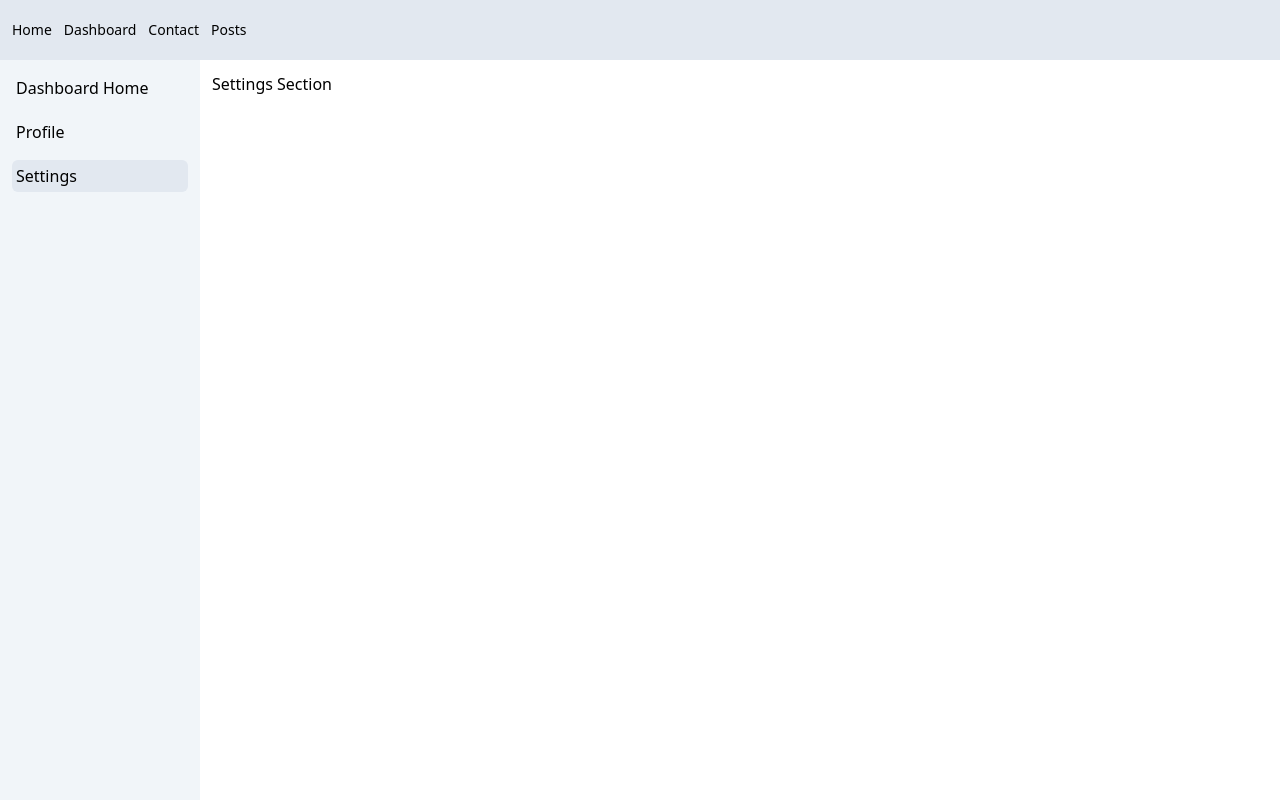
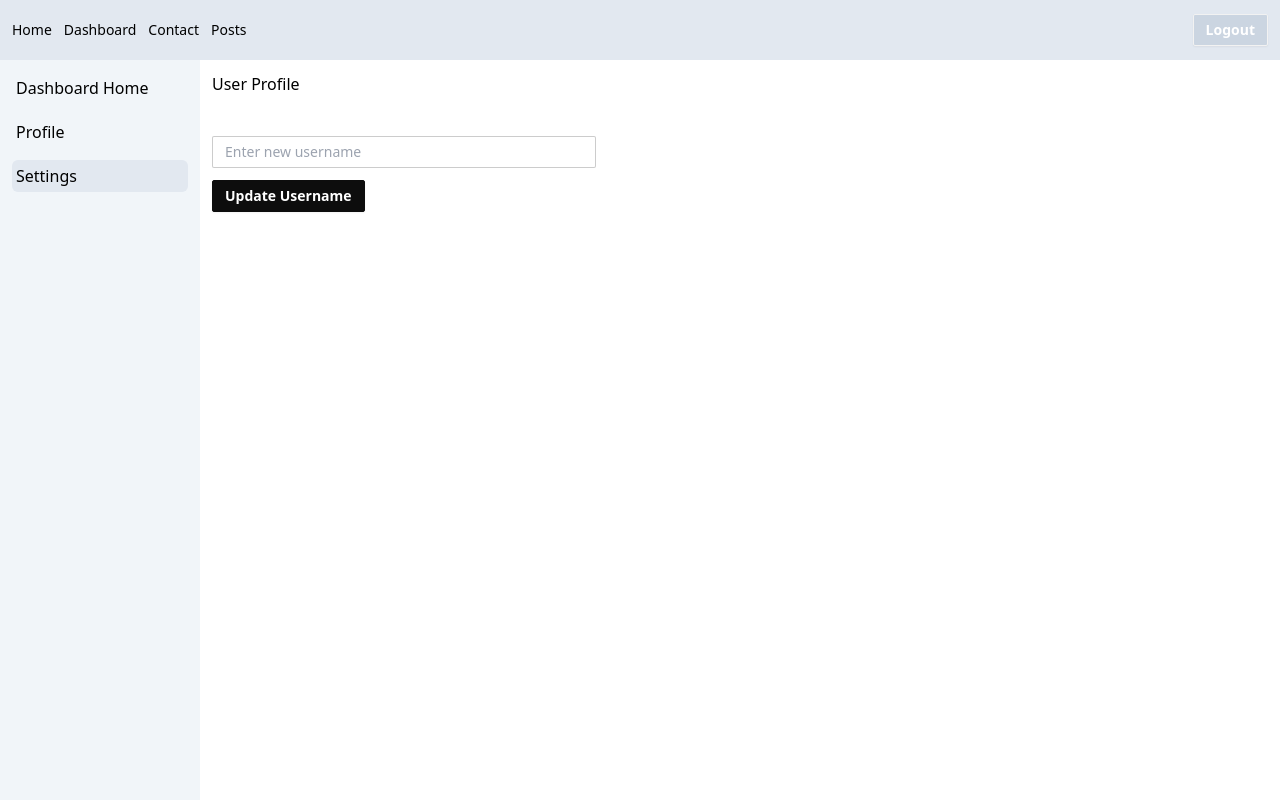
Before and after one commit to Chandu-Sasidharan/react-notes, a React (Vite) app: page /dashboard/settings in a window 1280 px wide. Built offline with nearby package versions, Linux system fonts and the light colour scheme; sample sign-in values are in the browser's storage.

Commit message:
implement signout and update user

```diff
--- a/src/components/header/index.jsx
+++ b/src/components/header/index.jsx
@@ -1,6 +1,8 @@
-import { Link } from "react-router-dom"
+import { Link } from 'react-router-dom';
+import useUser from '../../store/use-user';
 
 export default function Header() {
+    const { userState, signOutUser } = useUser();
 
     return (
         <div className="bg-slate-200 h-[60px] text-sm flex justify-between items-center pl-3 pr-3">
@@ -12,6 +14,18 @@ export default function Header() {
                     <li><Link to="/posts">Posts</Link></li>
                 </ul>
             </nav>
+            {!userState ? (
+                <button className="btn btn-sm bg-slate-300 hover:bg-slate-400 text-white">
+                    <Link to="/login">Login</Link>
+                </button>
+            ) : (
+                <button
+                    onClick={signOutUser}
+                    className="btn btn-sm bg-slate-300 hover:bg-slate-400 text-white"
+                >
+                    Logout
+                </button>
+            )}
         </div>
-    )
+    );
 }
--- a/src/pages/dashboard/index.jsx
+++ b/src/pages/dashboard/index.jsx
@@ -47,7 +47,7 @@ export default function Dashboard() {
                 </nav>
             </div>
 
-            <main className="p-3">
+            <main className="p-3 grow">
                 <Outlet />
             </main>
         </div>
--- a/src/pages/dashboard/settings/index.jsx
+++ b/src/pages/dashboard/settings/index.jsx
@@ -1,3 +1,28 @@
+import { useState } from "react";
+import useUser from "../../../store/use-user";
+
 export default function Settings() {
-    return <h1>Settings Section</h1>
+    const { updateUser } = useUser();
+    const [username, setUsername] = useState('');
+
+    return (
+        <div>
+            <h1>User Profile</h1>
+            <div className="flex flex-col items-start mt-10 gap-1">
+                <input
+                    type="text"
+                    placeholder="Enter new username"
+                    className="input input-bordered input-sm w-full max-w-sm mb-2"
+                    value={username}
+                    onChange={(e) => setUsername(e.target.value)}
+                />
+                <button
+                    className="btn btn-sm btn-primary"
+                    onClick={() => updateUser(username)}
+                >
+                    Update Username
+                </button>
+            </div>
+        </div>
+    )
 }
--- a/src/pages/login/index.jsx
+++ b/src/pages/login/index.jsx
@@ -10,7 +10,7 @@ export default function Login() {
                 className="btn btn-primary"
                 onClick={() =>signInUser('Alfred Hicthcock')}
             >
-                Login
+                Login with Email and Password
             </button>
         </div>
     )
--- a/src/store/user-provider.jsx
+++ b/src/store/user-provider.jsx
@@ -25,11 +25,23 @@ export default function UserProvider({ children }) {
         navigate('/')
     }
 
+    const signOutUser = () => {
+        dispatchUser({ type: "LOGOUT" })
+        navigate('/')
+    }
+
+    const updateUser = (username) => {
+        dispatchUser({ type: "UPDATE_USER", payload: username })
+        navigate('/dashboard')
+    }
+
     return (
         <UserContext.Provider
             value={{
                 userState,
-                signInUser
+                signInUser,
+                signOutUser,
+                updateUser
             }}
         >
             { children }
--- a/src/store/user-reducer.jsx
+++ b/src/store/user-reducer.jsx
@@ -1,6 +1,16 @@
 export default function userReducer(state, action) {
-    if(action.type === 'LOGIN') {
+    console.log(action);
+
+    if (action.type === 'LOGIN') {
         return { ...action.payload }
+    }
+
+    if (action.type === 'LOGOUT') {
+        return null;
+    }
+
+    if (action.type === 'UPDATE_USER') {
+        return { ...state, username: action.payload }
     }
 
     return state;
```
